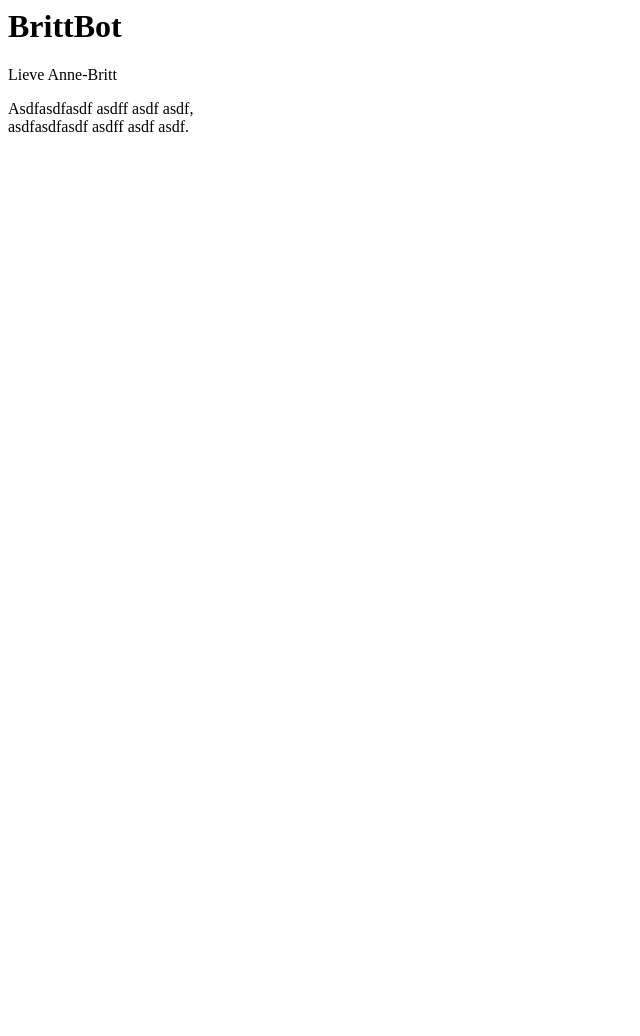
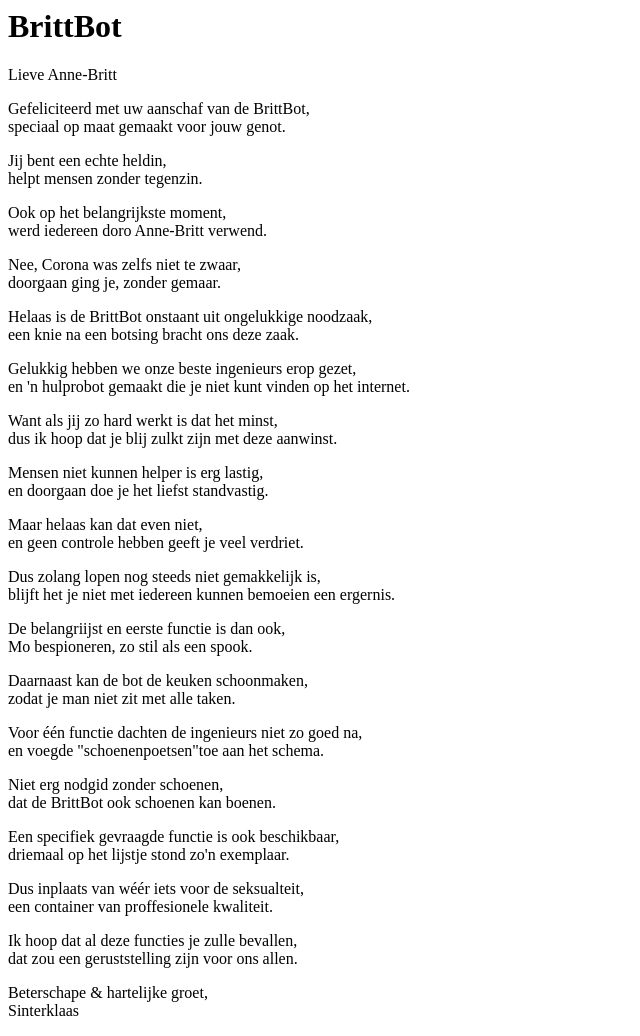
Before and after one commit to brittbot/brittbot, a plain HTML site: page index.html in a window 1280 px wide. Shown: the whole page, without its empty margins (0-640 px from the left). Before the commit the page ends 800 px from the top, so only its background shows below. Drawn offline with Linux system fonts and the light colour scheme.

Commit message:
Update index.html

```diff
--- a/index.html
+++ b/index.html
@@ -7,55 +7,91 @@
 <h1> BrittBot </h1>
   <p>Lieve Anne-Britt</p>
   <p>
-    Asdfasdfasdf asdff  asdf asdf,
+    Gefeliciteerd met uw aanschaf van de BrittBot,
   </br>
-    asdfasdfasdf asdff  asdf asdf.
+    speciaal op maat gemaakt voor jouw genot.
   </p>
   <p>
+    Jij bent een echte heldin,
   </br>
+    helpt mensen zonder tegenzin.
   </p>
   <p>
+    Ook op het belangrijkste moment,
   </br>
+    werd iedereen doro Anne-Britt verwend.
   </p>
   <p>
+   Nee, Corona was zelfs niet te zwaar,
   </br>
+    doorgaan ging je, zonder gemaar.
   </p>
   <p>
+    Helaas is de BrittBot onstaant uit ongelukkige noodzaak,
   </br>
+    een knie na een botsing bracht ons deze zaak.
   </p>
   <p>
+    Gelukkig hebben we onze beste ingenieurs erop gezet,
   </br>
+    en 'n hulprobot gemaakt die je niet kunt vinden op het internet.
   </p>
   <p>
+    Want als jij zo hard werkt is dat het minst,
   </br>
+    dus ik hoop dat je blij zulkt zijn met deze aanwinst.
   </p>
   <p>
+    Mensen niet kunnen helper is erg lastig,
   </br>
+    en doorgaan doe je het liefst standvastig.
   </p>
   <p>
+    Maar helaas kan dat even niet,
   </br>
+    en geen controle hebben geeft je veel verdriet.
   </p>
   <p>
+    Dus zolang lopen nog steeds niet gemakkelijk is,
   </br>
+    blijft het je niet met iedereen kunnen bemoeien een ergernis.
   </p>
   <p>
+    De belangriijst en eerste functie is dan ook,
   </br>
+    Mo bespioneren, zo stil als een spook.
   </p>
   <p>
+    Daarnaast kan de bot de keuken schoonmaken,
   </br>
+    zodat je man niet zit met alle taken.
   </p>
   <p>
+    Voor één functie dachten de ingenieurs niet zo goed na,
   </br>
+    en voegde "schoenenpoetsen"toe aan het schema.
   </p>
   <p>
+    Niet erg nodgid zonder schoenen,
   </br>
+    dat de BrittBot ook schoenen kan boenen.
   </p>
   <p>
+    Een specifiek gevraagde functie is ook beschikbaar,
   </br>
+    driemaal op het lijstje stond zo'n exemplaar.
   </p>
   <p>
+    Dus inplaats van wéér iets voor de seksualteit,
   </br>
-  </p>
-
+     een container van proffesionele kwaliteit.
+</p>
+  <p>
+    Ik hoop dat al deze functies je zulle bevallen,
+  </br>
+dat zou een geruststelling zijn voor ons allen.  </p>
+  <p>
+Beterschape & hartelijke groet,  </br>
+Sinterklaas  </p>
 </body>
 </html>
```
